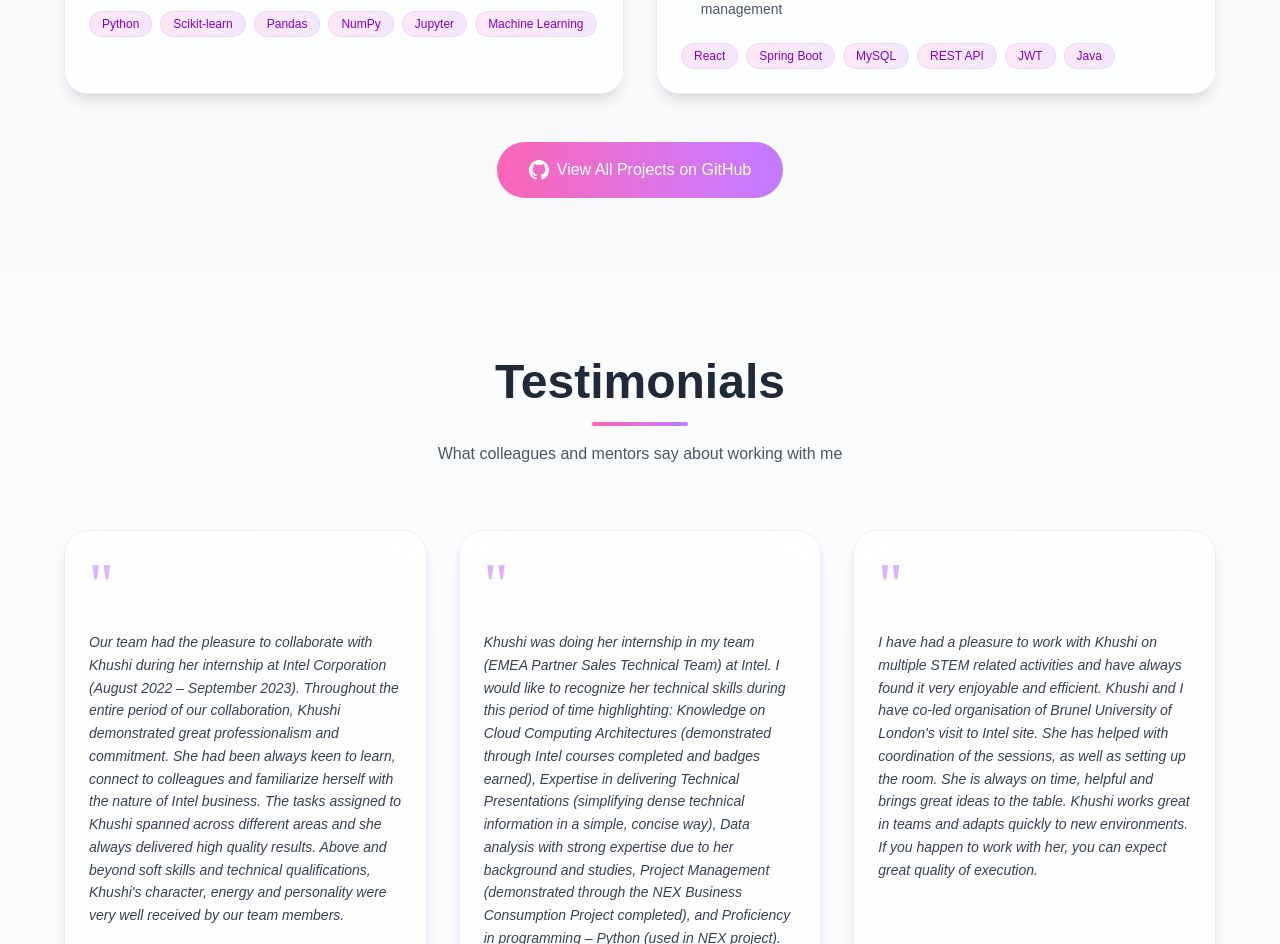
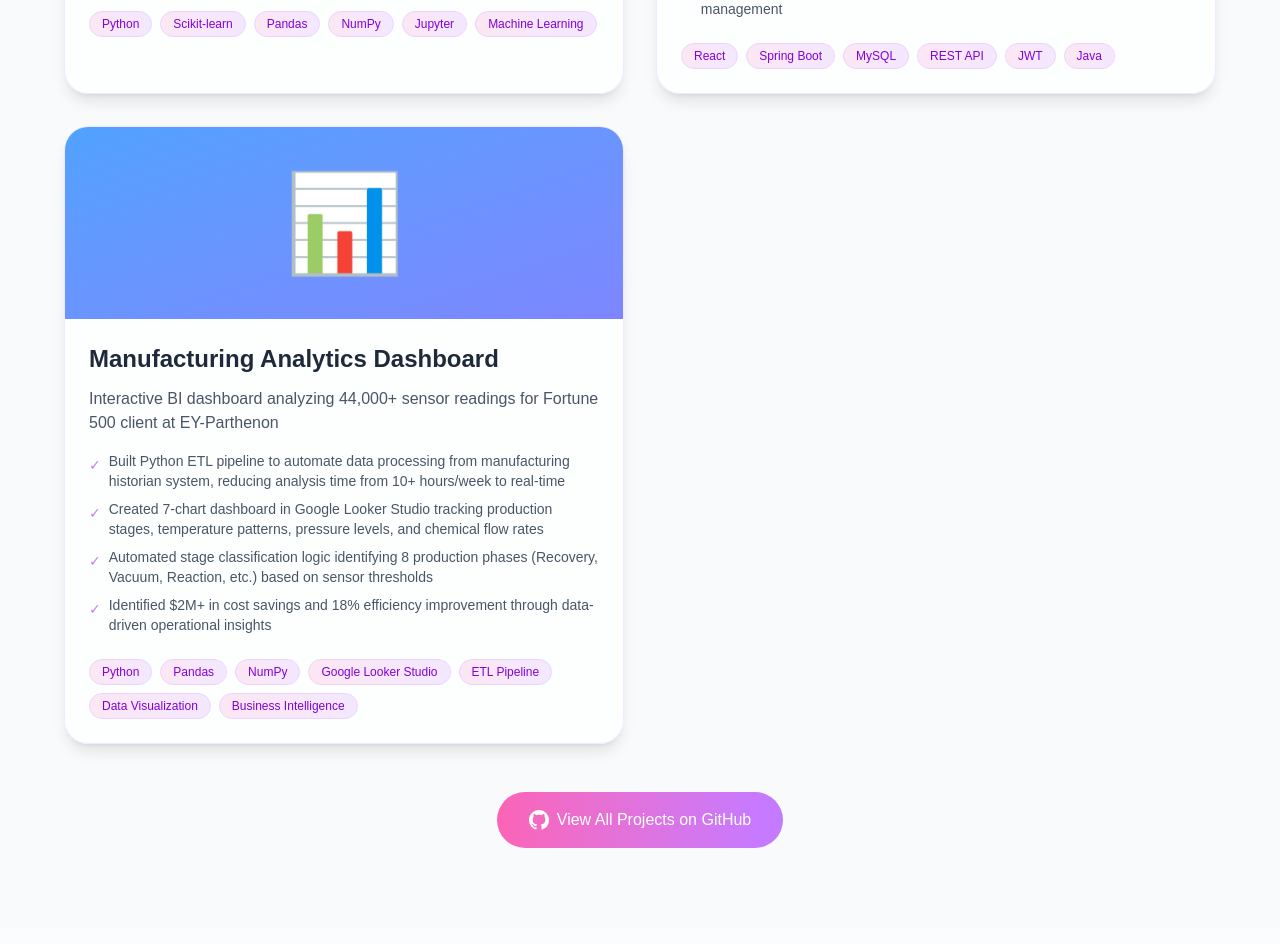
Before and after one commit to KhushiLakhlani/khushi-portfolio-nextjs, a Next.js app: page / in a window 1280 px wide. Shown: the part 6480-7424 px from the top of the page. Built offline with nearby package versions, Linux system fonts and the light colour scheme.

Commit message:
Added a new project

```diff
--- a/src/components/Projects.js
+++ b/src/components/Projects.js
@@ -26,7 +26,22 @@ export default function Projects() {
       github: "https://github.com/KhushiLakhlani/flight-booking-system",
       image: "✈️",
       color: "from-blue-400 to-cyan-400"
-    }
+    },
+
+    {
+  title: "Manufacturing Analytics Dashboard",
+  description: "Interactive BI dashboard analyzing 44,000+ sensor readings for Fortune 500 client at EY-Parthenon",
+  longDescription: [
+    "Built Python ETL pipeline to automate data processing from manufacturing historian system, reducing analysis time from 10+ hours/week to real-time",
+    "Created 7-chart dashboard in Google Looker Studio tracking production stages, temperature patterns, pressure levels, and chemical flow rates",
+    "Automated stage classification logic identifying 8 production phases (Recovery, Vacuum, Reaction, etc.) based on sensor thresholds",
+    "Identified $2M+ in cost savings and 18% efficiency improvement through data-driven operational insights"
+  ],
+  tech: ["Python", "Pandas", "NumPy", "Google Looker Studio", "ETL Pipeline", "Data Visualization", "Business Intelligence"],
+  github: "https://github.com/KhushiLakhlani/Manufacturing-Analytics-Dashboard",
+  image: "📊",
+  color: "from-blue-400 to-indigo-400"
+}
   ];
 
   return (
```
